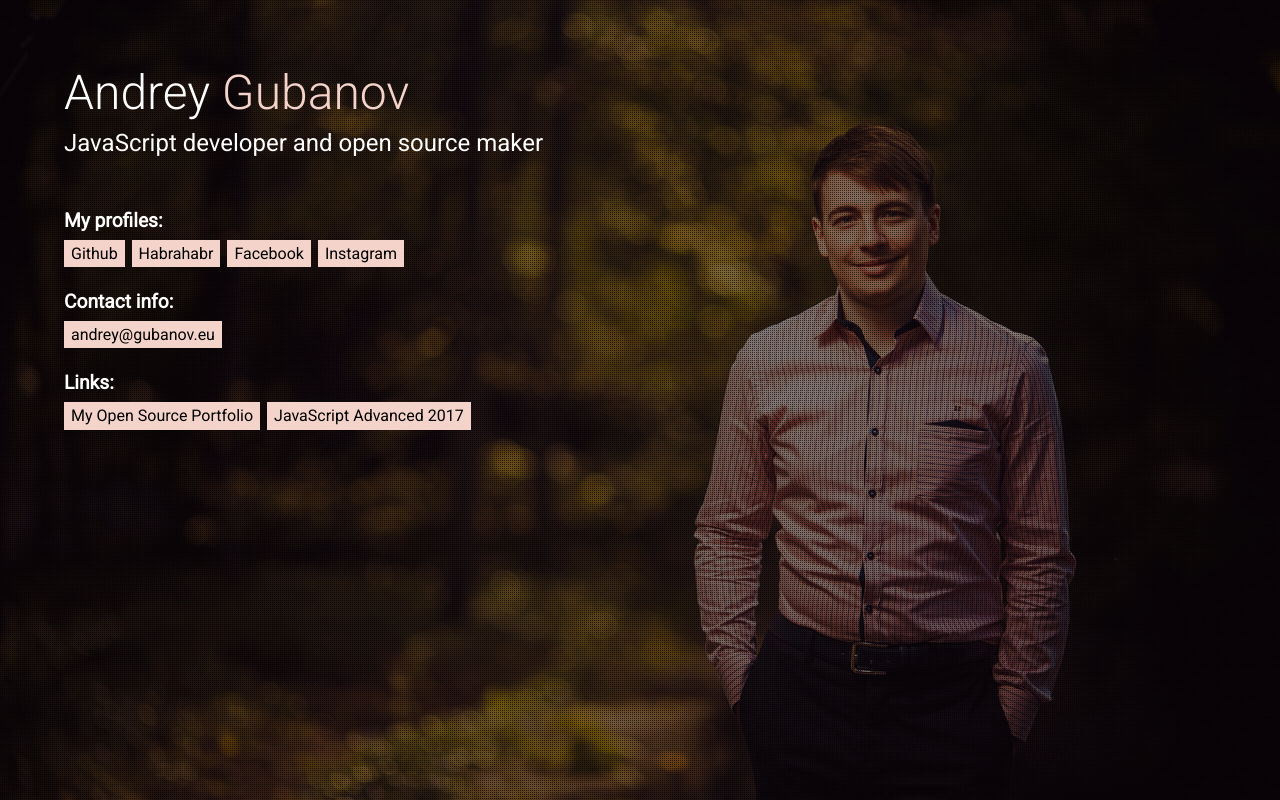
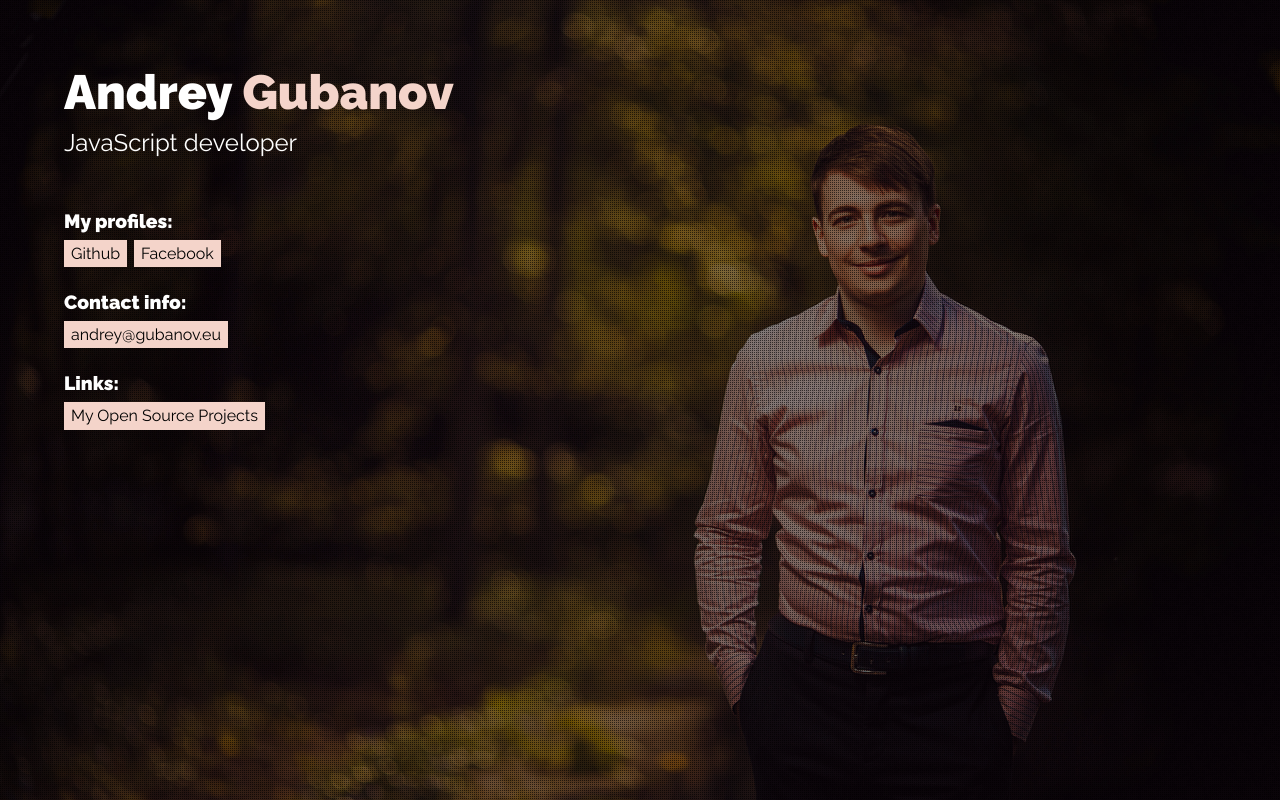
Before and after one commit to finom/gubanov.eu, a website: page index.html in a window 1280 px wide. Drawn offline with Linux system fonts and the light colour scheme.

Commit message:
feat: Change font and update links

```diff
--- a/index.html
+++ b/index.html
@@ -9,8 +9,7 @@
     <meta property="og:description" content="JavaScript developer and open source maker" />
     <meta property="og:url" content="http://gubanov.eu/">
     <meta property="og:image" content="http://gubanov.eu/photos/ava.jpg">
-
-    <link href="https://fonts.googleapis.com/css?family=Roboto:300,400" rel="stylesheet">
+    <link href="https://fonts.googleapis.com/css?family=Raleway:400,900&display=swap" rel="stylesheet" />
     <link href="style.css" rel="stylesheet">
     <title>Andrey Gubanov</title>
     <script>
@@ -51,7 +50,7 @@
     </div>
     <header>
         <h1>Andrey <span>Gubanov</span></h1>
-        <h2>JavaScript&nbsp;developer and open&nbsp;source&nbsp;maker</h2>
+        <h2>JavaScript&nbsp;developer</h2>
     </header>
 
     <main>
@@ -59,9 +58,7 @@
 
         <p>
             <a href="https://github.com/finom" target="_blank">Github</a>
-            <a href="https://habrahabr.ru/users/finom/" target="_blank">Habrahabr</a>
             <a href="https://www.facebook.com/andrey.gubanov.9" target="_blank">Facebook</a>
-            <a href="https://www.instagram.com/finom1/" target="_blank">Instagram</a>
         </p>
 
 		<h3>Contact info:</h3>
@@ -69,8 +66,8 @@
 
 		<h3>Links:</h3>
         <p>
-            <a href="http://opensource.gubanov.eu/" target="_blank">My Open Source Portfolio</a>
-            <a href="http://spalah2017.gubanov.eu/" target="_blank">JavaScript Advanced 2017</a>
+          <a href="http://opensource.gubanov.eu/" target="_blank">My Open Source Projects</a>
+
         </p>
     </main>
     <script>
--- a/package.json
+++ b/package.json
@@ -6,7 +6,7 @@
     "test": "echo \"Error: no test specified\" && exit 1",
     "serve": "http-server -p 8065 -a localhost -o -s",
     "ngrok": "ngrok http 8065",
-    "start": "npm-run-all --parallel serve ngrok"
+    "dev": "npm-run-all --parallel serve ngrok"
   },
   "repository": {
     "type": "git",
@@ -24,10 +24,9 @@
   },
   "main": "index.js",
   "dependencies": {
-    "http-server": "^0.9.0",
     "ngrok": "^2.2.3",
     "npm-run-all": "^3.1.0"
   },
-  "license": "ISC",
+  "license": "UNLICENSED",
   "description": ""
 }
--- a/style.css
+++ b/style.css
@@ -11,7 +11,7 @@ html, body {
 
 html {
     font-size: 16px;
-    font-family: 'Roboto', sans-serif;
+    font-family: 'Raleway', sans-serif;
 }
 
 body {
@@ -25,10 +25,10 @@ h1 {
     font-weight: 300;
     color: #fff;
     font-size: 3rem;
+    font-weight: 900;
 }
 
 h1 span {
-    font-weight: 300;
     color: #f4d4ca;
 }
 
```
Also changed, not shown: 1 other file.
